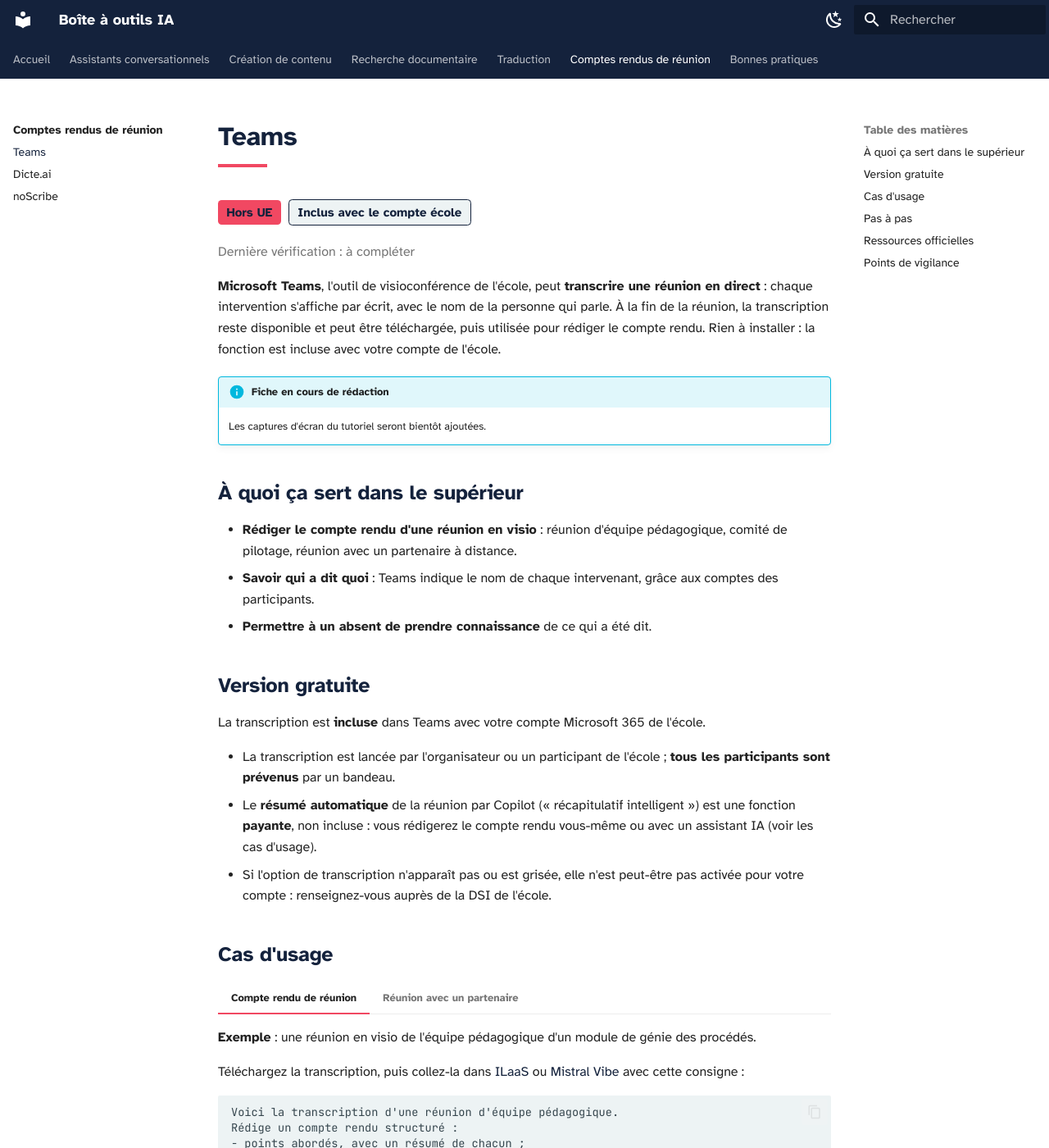
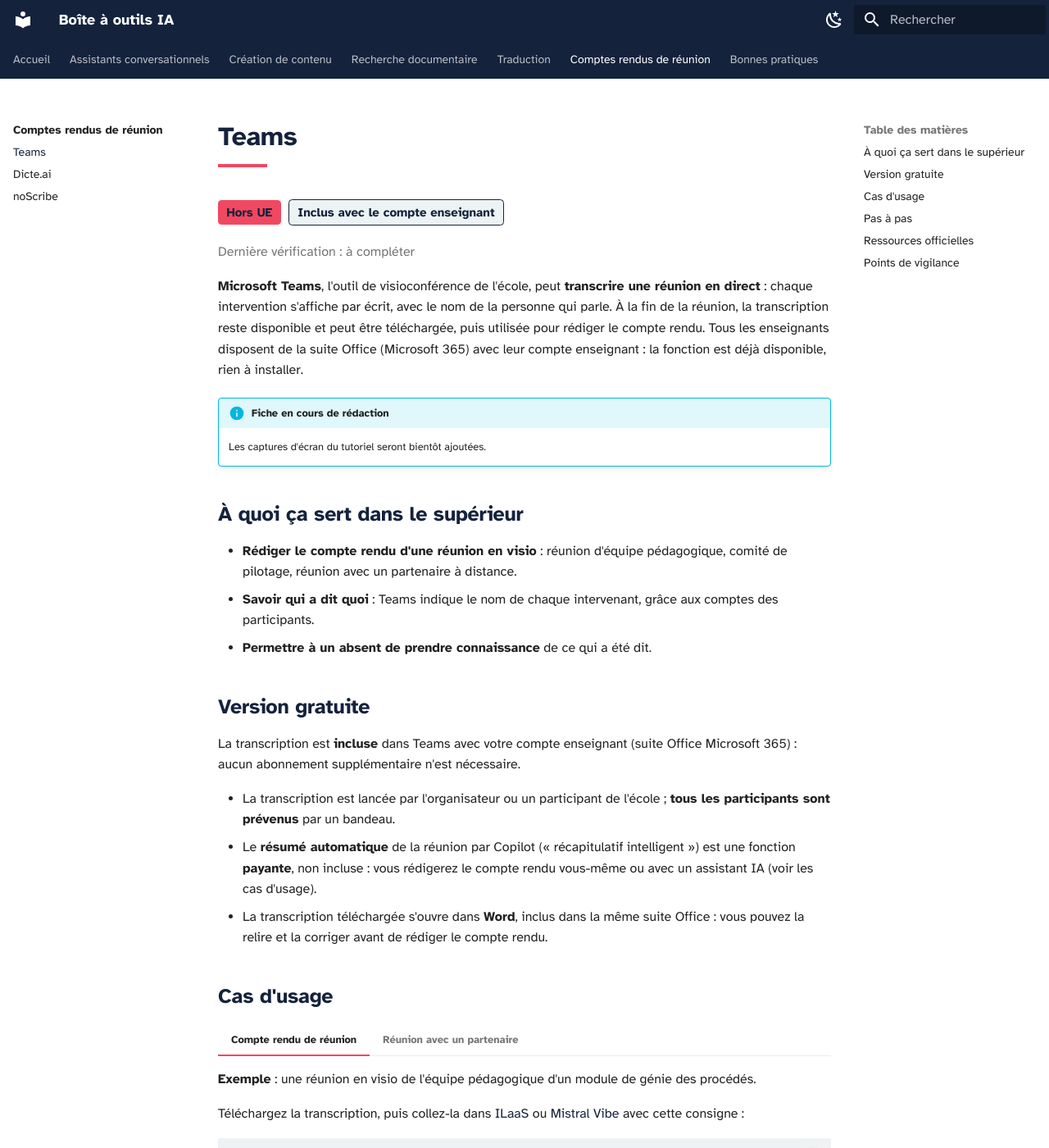
Before and after one commit to Celine-ferrier/Boite-outils-IA, an MkDocs documentation site: the page built from docs/comptes-rendus/teams.md, in a window 1280 px wide and 1400 px high. Shown: the whole window at 82% size. Built offline with MkDocs 1.6.1 and Material for MkDocs 9.7.7, drawn with Linux system fonts in a browser that asks for light colours.

Commit message:
Teams : accès via le compte enseignant (suite Office), transcription ouverte dans Word
Co-Authored-By: Claude Opus 5.5 <noreply@anthropic.com>
Claude-Session: https://claude.ai/code/session_01ADR9hzhyEw6Dc3N18BUyt5

```diff
--- a/docs/comptes-rendus/teams.md
+++ b/docs/comptes-rendus/teams.md
@@ -1,10 +1,10 @@
 # Teams
 
-<span class="badge badge-hors-ue">Hors UE</span> <span class="badge badge-gratuit">Inclus avec le compte école</span>
+<span class="badge badge-hors-ue">Hors UE</span> <span class="badge badge-gratuit">Inclus avec le compte enseignant</span>
 
 <p class="maj">Dernière vérification : à compléter</p>
 
-**Microsoft Teams**, l'outil de visioconférence de l'école, peut **transcrire une réunion en direct** : chaque intervention s'affiche par écrit, avec le nom de la personne qui parle. À la fin de la réunion, la transcription reste disponible et peut être téléchargée, puis utilisée pour rédiger le compte rendu. Rien à installer : la fonction est incluse avec votre compte de l'école.
+**Microsoft Teams**, l'outil de visioconférence de l'école, peut **transcrire une réunion en direct** : chaque intervention s'affiche par écrit, avec le nom de la personne qui parle. À la fin de la réunion, la transcription reste disponible et peut être téléchargée, puis utilisée pour rédiger le compte rendu. Tous les enseignants disposent de la suite Office (Microsoft 365) avec leur compte enseignant : la fonction est déjà disponible, rien à installer.
 
 !!! info "Fiche en cours de rédaction"
     Les captures d'écran du tutoriel seront bientôt ajoutées.
@@ -17,11 +17,11 @@
 
 ## Version gratuite
 
-La transcription est **incluse** dans Teams avec votre compte Microsoft 365 de l'école.
+La transcription est **incluse** dans Teams avec votre compte enseignant (suite Office Microsoft 365) : aucun abonnement supplémentaire n'est nécessaire.
 
 - La transcription est lancée par l'organisateur ou un participant de l'école ; **tous les participants sont prévenus** par un bandeau.
 - Le **résumé automatique** de la réunion par Copilot (« récapitulatif intelligent ») est une fonction **payante**, non incluse : vous rédigerez le compte rendu vous-même ou avec un assistant IA (voir les cas d'usage).
-- Si l'option de transcription n'apparaît pas ou est grisée, elle n'est peut-être pas activée pour votre compte : renseignez-vous auprès de la DSI de l'école.
+- La transcription téléchargée s'ouvre dans **Word**, inclus dans la même suite Office : vous pouvez la relire et la corriger avant de rédiger le compte rendu.
 
 ## Cas d'usage
 
```
